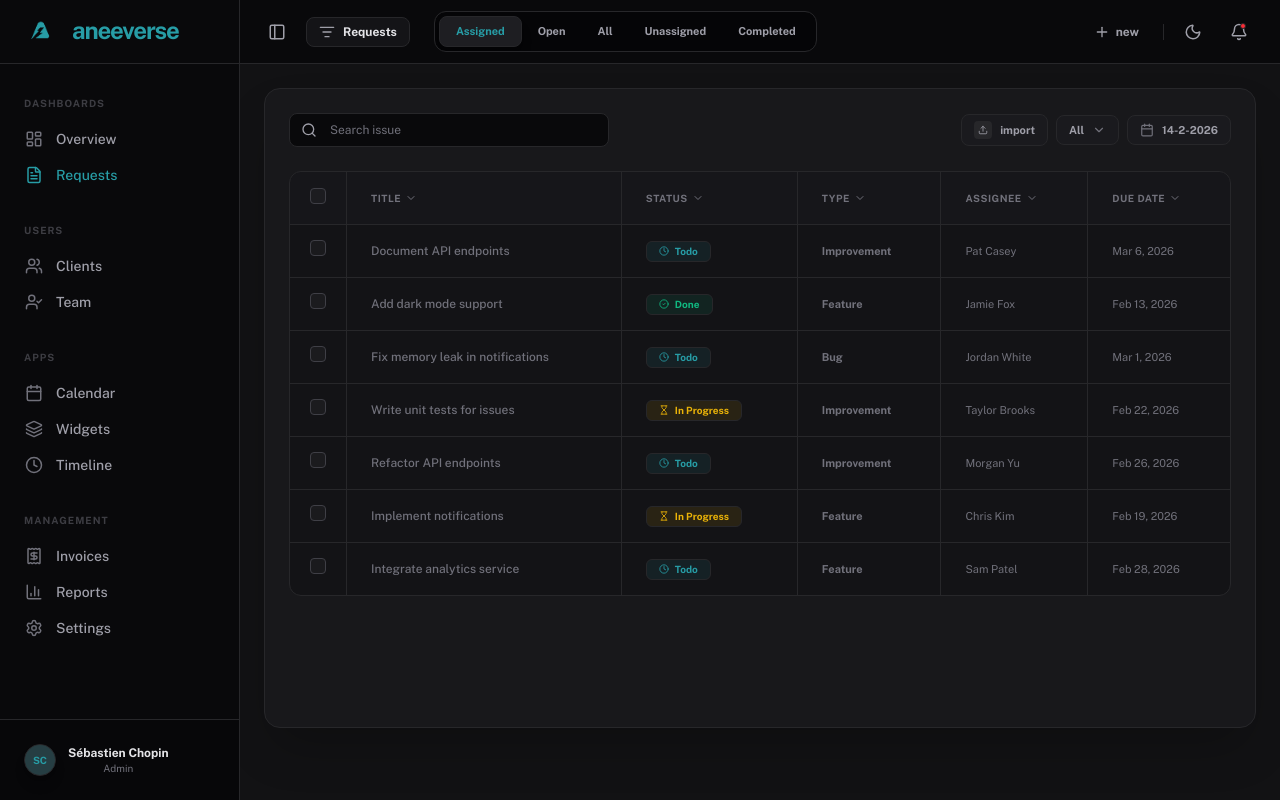
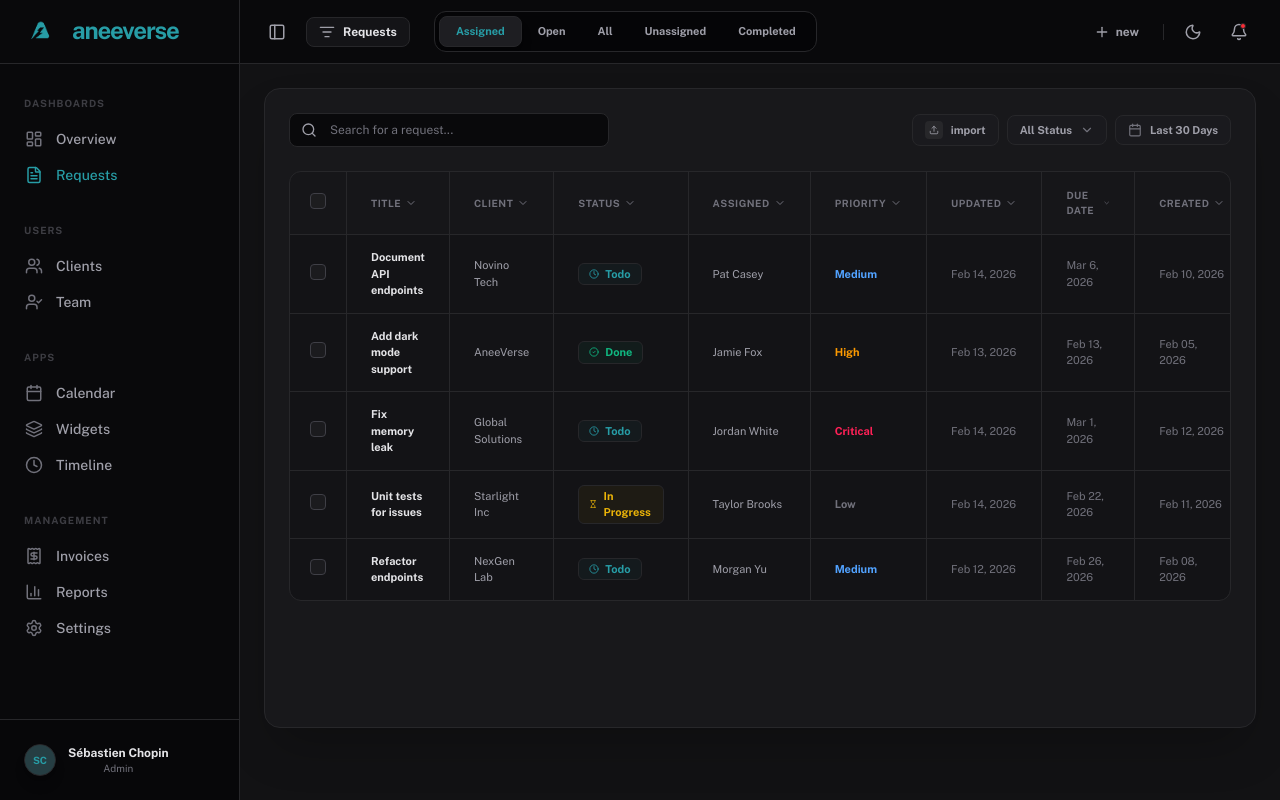
Before and after one commit to mayur5689/drive, a Next.js app: page /requests in a window 1280 px wide. Built offline with nearby package versions, Linux system fonts and the light colour scheme.

Commit message:
feat: implement requests page with a data table, search, and filtering UI.

```diff
--- a/src/app/requests/page.tsx
+++ b/src/app/requests/page.tsx
@@ -13,26 +13,78 @@ import {
     Clock,
     ChevronDown,
     ListFilter,
-    Upload
+    Upload,
+    AlertCircle
 } from 'lucide-react';
 
 interface RequestItem {
     id: string;
     title: string;
+    client: string;
     status: 'Todo' | 'In Progress' | 'Done';
-    type: 'Feature' | 'Bug' | 'Improvement';
-    assignee: string;
+    assigned: string;
+    priority: 'Low' | 'Medium' | 'High' | 'Critical';
+    updated: string;
     dueDate: string;
+    created: string;
 }
 
 const mockRequests: RequestItem[] = [
-    { id: '1', title: 'Document API endpoints', status: 'Todo', type: 'Improvement', assignee: 'Pat Casey', dueDate: 'Mar 6, 2026' },
-    { id: '2', title: 'Add dark mode support', status: 'Done', type: 'Feature', assignee: 'Jamie Fox', dueDate: 'Feb 13, 2026' },
-    { id: '3', title: 'Fix memory leak in notifications', status: 'Todo', type: 'Bug', assignee: 'Jordan White', dueDate: 'Mar 1, 2026' },
-    { id: '4', title: 'Write unit tests for issues', status: 'In Progress', type: 'Improvement', assignee: 'Taylor Brooks', dueDate: 'Feb 22, 2026' },
-    { id: '5', title: 'Refactor API endpoints', status: 'Todo', type: 'Improvement', assignee: 'Morgan Yu', dueDate: 'Feb 26, 2026' },
-    { id: '6', title: 'Implement notifications', status: 'In Progress', type: 'Feature', assignee: 'Chris Kim', dueDate: 'Feb 19, 2026' },
-    { id: '7', title: 'Integrate analytics service', status: 'Todo', type: 'Feature', assignee: 'Sam Patel', dueDate: 'Feb 28, 2026' },
+    {
+        id: '1',
+        title: 'Document API endpoints',
+        client: 'Novino Tech',
+        status: 'Todo',
+        assigned: 'Pat Casey',
+        priority: 'Medium',
+        updated: 'Feb 14, 2026',
+        dueDate: 'Mar 6, 2026',
+        created: 'Feb 10, 2026'
+    },
+    {
+        id: '2',
+        title: 'Add dark mode support',
+        client: 'AneeVerse',
+        status: 'Done',
+        assigned: 'Jamie Fox',
+        priority: 'High',
+        updated: 'Feb 13, 2026',
+        dueDate: 'Feb 13, 2026',
+        created: 'Feb 05, 2026'
+    },
+    {
+        id: '3',
+        title: 'Fix memory leak',
+        client: 'Global Solutions',
+        status: 'Todo',
+        assigned: 'Jordan White',
+        priority: 'Critical',
+        updated: 'Feb 14, 2026',
+        dueDate: 'Mar 1, 2026',
+        created: 'Feb 12, 2026'
+    },
+    {
+        id: '4',
+        title: 'Unit tests for issues',
+        client: 'Starlight Inc',
+        status: 'In Progress',
+        assigned: 'Taylor Brooks',
+        priority: 'Low',
+        updated: 'Feb 14, 2026',
+        dueDate: 'Feb 22, 2026',
+        created: 'Feb 11, 2026'
+    },
+    {
+        id: '5',
+        title: 'Refactor endpoints',
+        client: 'NexGen Lab',
+        status: 'Todo',
+        assigned: 'Morgan Yu',
+        priority: 'Medium',
+        updated: 'Feb 12, 2026',
+        dueDate: 'Feb 26, 2026',
+        created: 'Feb 08, 2026'
+    },
 ];
 
 export default function RequestsPage() {
@@ -66,7 +118,7 @@ export default function RequestsPage() {
                                     <Search className="absolute left-3 top-1/2 -translate-y-1/2 text-santas-gray" size={16} />
                                     <input
                                         type="text"
-                                        placeholder="Search issue"
+                                        placeholder="Search for a request..."
                                         className="w-full bg-[#09090B] border border-shark/50 rounded-lg py-2 pl-10 pr-4 text-xs text-iron placeholder:text-storm-gray focus:outline-none focus:border-[#279da6]/40 transition-all"
                                     />
                                 </div>
@@ -78,12 +130,12 @@ export default function RequestsPage() {
                                         <span>import</span>
                                     </button>
                                     <button className="flex items-center gap-2 px-3 py-1.5 rounded-lg border border-shark bg-shark/20 text-[11px] font-bold text-santas-gray hover:text-white transition-all">
-                                        <span>All</span>
+                                        <span>All Status</span>
                                         <ChevronDown size={14} className="text-storm-gray" />
                                     </button>
                                     <button className="flex items-center gap-2 px-3 py-1.5 rounded-lg border border-shark bg-shark/20 text-[11px] font-bold text-santas-gray hover:text-white transition-all">
                                         <CalendarIcon size={14} className="text-storm-gray" />
-                                        <span>14-2-2026</span>
+                                        <span>Last 30 Days</span>
                                     </button>
                                 </div>
                             </div>
@@ -95,44 +147,29 @@ export default function RequestsPage() {
                                         <thead>
                                             <tr className="border-b border-shark text-storm-gray text-[10px] uppercase font-bold tracking-wider bg-shark/20">
                                                 <th className="px-5 py-4 w-10 border-r border-shark/60"><input type="checkbox" /></th>
-                                                <th className="px-6 py-4 border-r border-shark/60">
-                                                    <div className="flex items-center gap-1 cursor-pointer hover:text-white transition-colors">
-                                                        Title <ChevronDown size={12} />
-                                                    </div>
-                                                </th>
-                                                <th className="px-6 py-4 border-r border-shark/60">
-                                                    <div className="flex items-center gap-1 cursor-pointer hover:text-white transition-colors">
-                                                        Status <ChevronDown size={12} />
-                                                    </div>
-                                                </th>
-                                                <th className="px-6 py-4 border-r border-shark/60">
-                                                    <div className="flex items-center gap-1 cursor-pointer hover:text-white transition-colors">
-                                                        Type <ChevronDown size={12} />
-                                                    </div>
-                                                </th>
-                                                <th className="px-6 py-4 border-r border-shark/60">
-                                                    <div className="flex items-center gap-1 cursor-pointer hover:text-white transition-colors">
-                                                        Assignee <ChevronDown size={12} />
-                                                    </div>
-                                                </th>
-                                                <th className="px-6 py-4">
-                                                    <div className="flex items-center gap-1 cursor-pointer hover:text-white transition-colors">
-                                                        Due Date <ChevronDown size={12} />
-                                                    </div>
-                                                </th>
+                                                {[
+                                                    'Title', 'Client', 'Status', 'Assigned', 'Priority', 'Updated', 'Due Date', 'Created'
+                                                ].map((header, idx) => (
+                                                    <th key={header} className={`px-6 py-4 border-r border-shark/60 ${idx === 7 ? 'border-r-0' : ''}`}>
+                                                        <div className="flex items-center gap-1 cursor-pointer hover:text-white transition-colors">
+                                                            {header} <ChevronDown size={12} />
+                                                        </div>
+                                                    </th>
+                                                ))}
                                             </tr>
                                         </thead>
                                         <tbody className="divide-y divide-shark/60">
                                             {mockRequests.map((item) => (
-                                                <tr key={item.id} className="hover:bg-shark/10 transition-colors group">
+                                                <tr key={item.id} className="hover:bg-shark/10 transition-colors group text-[11px]">
                                                     <td className="px-5 py-3.5 border-r border-shark/60"><input type="checkbox" /></td>
-                                                    <td className="px-6 py-3.5 text-[12px] font-medium text-storm-gray border-r border-shark/60">
-                                                        <span className="group-hover:text-iron transition-colors">{item.title}</span>
+                                                    <td className="px-6 py-3.5 font-bold text-iron border-r border-shark/60 group-hover:text-white">
+                                                        {item.title}
                                                     </td>
+                                                    <td className="px-6 py-3.5 text-santas-gray border-r border-shark/60">{item.client}</td>
                                                     <td className="px-6 py-3.5 border-r border-shark/60">
-                                                        <div className={`inline-flex items-center gap-1.5 px-3 py-0.5 rounded-md text-[10px] font-bold border ${item.status === 'Done' ? 'bg-[#10B981]/10 text-[#10B981] border-[#10B981]/20' :
-                                                            item.status === 'In Progress' ? 'bg-[#EAB308]/10 text-[#EAB308] border-[#EAB308]/20' :
-                                                                'bg-[#279da6]/10 text-[#279da6] border-[#279da6]/20'
+                                                        <div className={`inline-flex items-center gap-1.5 px-2.5 py-0.5 rounded-md font-bold border ${item.status === 'Done' ? 'bg-[#10B981]/5 text-[#10B981] border-[#10B981]/10' :
+                                                                item.status === 'In Progress' ? 'bg-[#EAB308]/5 text-[#EAB308] border-[#EAB308]/10' :
+                                                                    'bg-[#279da6]/5 text-[#279da6] border-[#279da6]/10'
                                                             }`}>
                                                             {item.status === 'Done' && <CheckCircle2 size={10} />}
                                                             {item.status === 'In Progress' && <HourglassIcon size={10} />}
@@ -140,15 +177,18 @@ export default function RequestsPage() {
                                                             {item.status}
                                                         </div>
                                                     </td>
-                                                    <td className="px-6 py-3.5 text-[11px] font-bold text-storm-gray border-r border-shark/60">
-                                                        {item.type}
+                                                    <td className="px-6 py-3.5 text-santas-gray border-r border-shark/60">{item.assigned}</td>
+                                                    <td className="px-6 py-3.5 border-r border-shark/60 font-bold">
+                                                        <span className={
+                                                            item.priority === 'Critical' ? 'text-rose-500' :
+                                                                item.priority === 'High' ? 'text-amber-500' :
+                                                                    item.priority === 'Medium' ? 'text-blue-400' :
+                                                                        'text-storm-gray'
+                                                        }>{item.priority}</span>
                                                     </td>
-                                                    <td className="px-6 py-3.5 text-[11px] text-storm-gray border-r border-shark/60">
-                                                        {item.assignee}
-                                                    </td>
-                                                    <td className="px-6 py-3.5 text-[11px] text-storm-gray">
-                                                        {item.dueDate}
-                                                    </td>
+                                                    <td className="px-6 py-3.5 text-storm-gray border-r border-shark/60">{item.updated}</td>
+                                                    <td className="px-6 py-3.5 text-storm-gray border-r border-shark/60">{item.dueDate}</td>
+                                                    <td className="px-6 py-3.5 text-storm-gray">{item.created}</td>
                                                 </tr>
                                             ))}
                                         </tbody>
```
